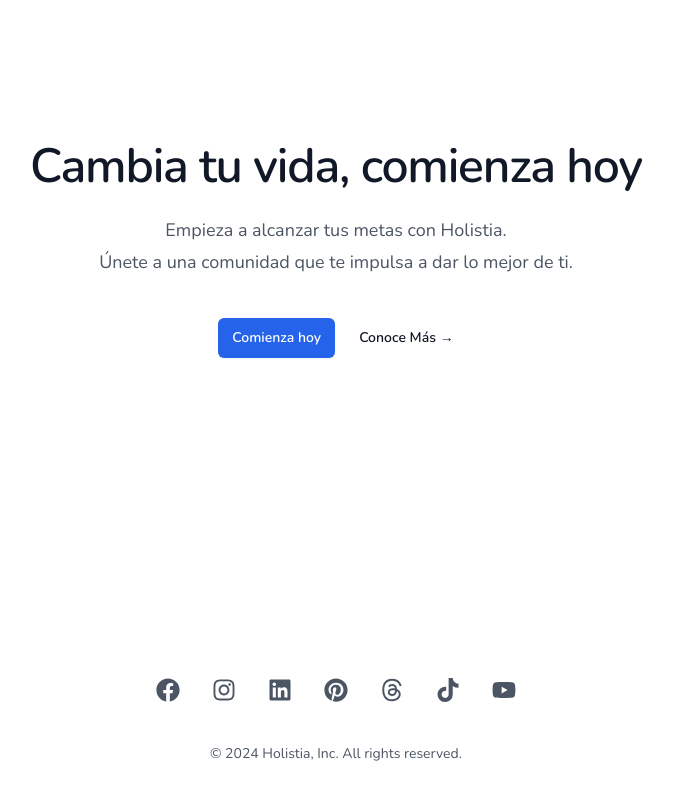
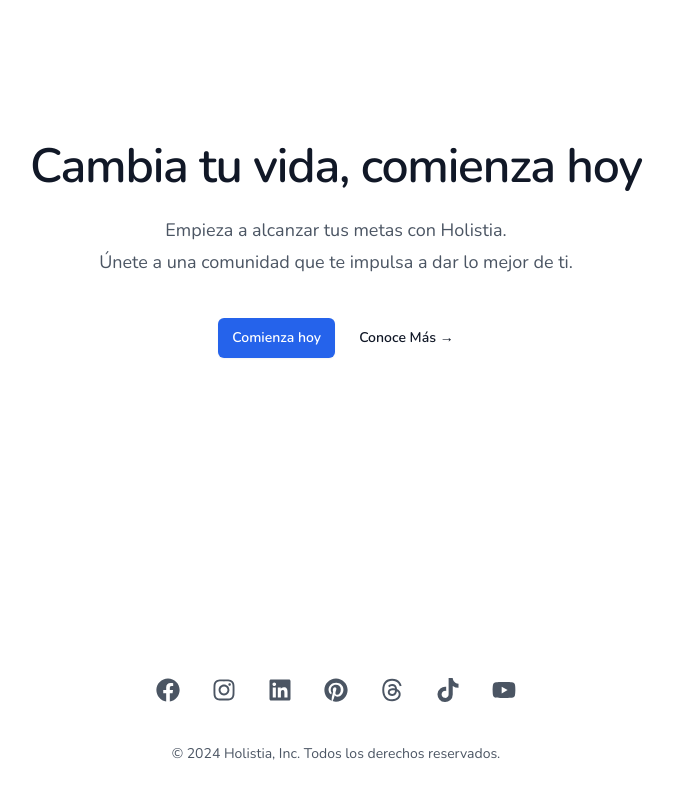
Before and after one commit to imsoft/Holistia, a Next.js app: page / in a window 1280 px wide. Shown: the part 3486-4286 px from the top of the page, without its empty margins (304-977 px from the left). Built offline with nearby package versions, Linux system fonts and the light colour scheme.

Commit message:
Se cambio texto del footer

```diff
--- a/src/components/shared/Footer.tsx
+++ b/src/components/shared/Footer.tsx
@@ -85,7 +85,7 @@
             ))}
           </div>
           <p className="mt-10 text-center text-sm/6 text-gray-600">
-            &copy; 2024 Holistia, Inc. All rights reserved.
+            &copy; 2024 Holistia, Inc. Todos los derechos reservados.
           </p>
         </div>
       </footer>
```
